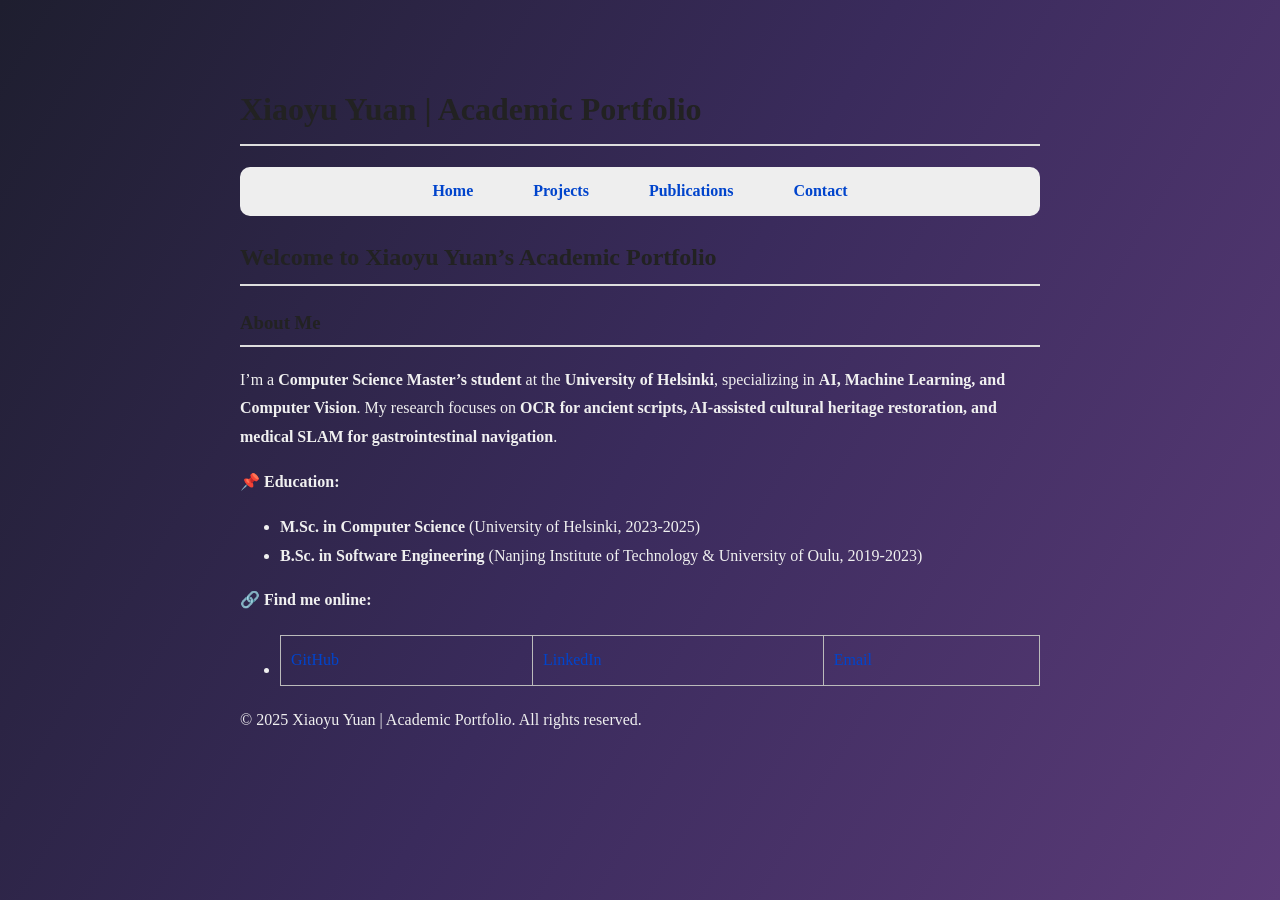
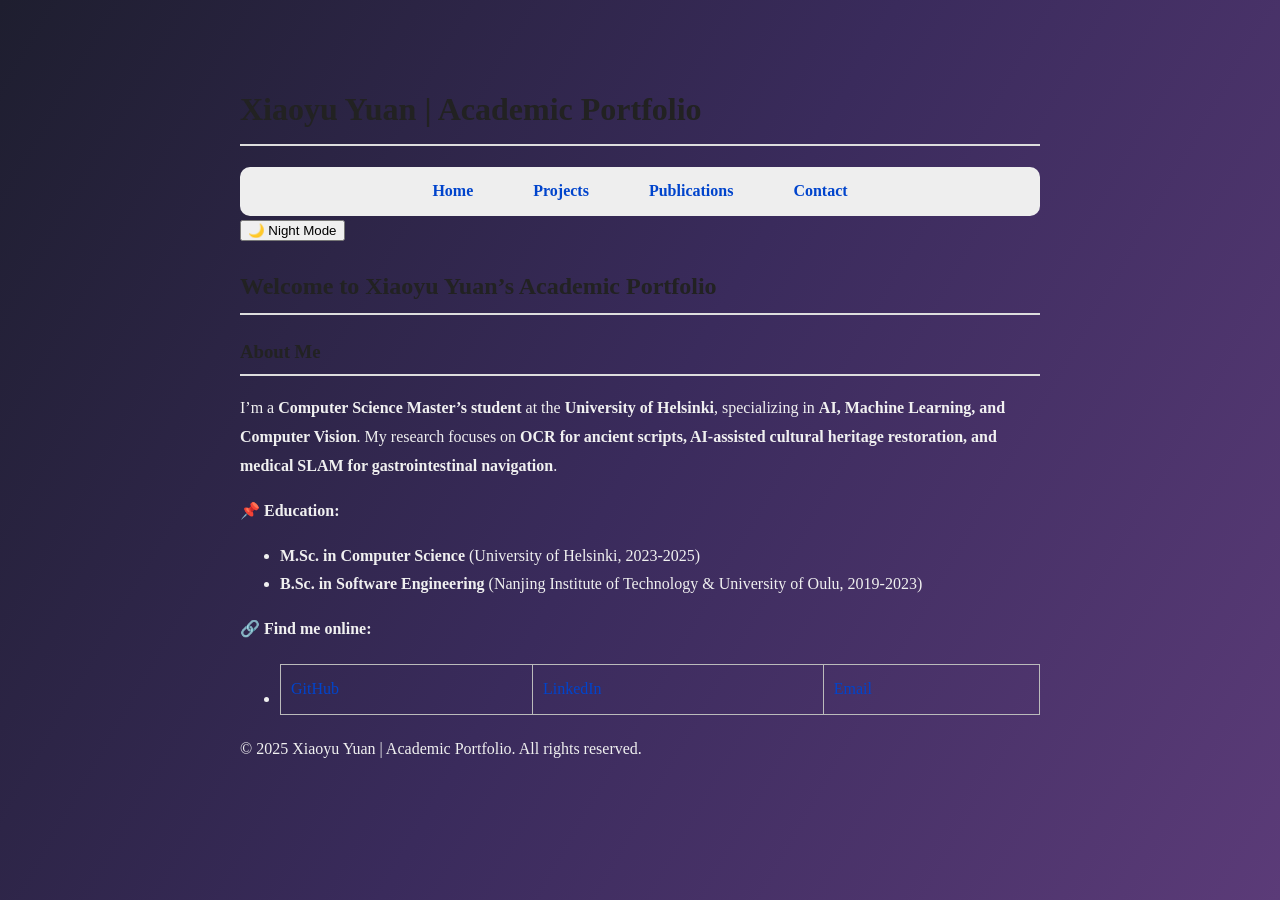
Before and after one commit to XiaoyuYuan19/portfolio, a Jekyll site: the page built from index.md, in a window 1280 px wide. Built offline with Jekyll 4.4.1, drawn with Linux system fonts in a browser that asks for light colours.

Commit message:
Update default.html
✅ 添加“白天/夜晚”切换按钮

```diff
--- a/_layouts/default.html
+++ b/_layouts/default.html
@@ -27,6 +27,7 @@
         </nav>
     </header>
 
+    <button id="dark-mode-toggle">🌙 Night Mode</button>
 
     <main>
         {{ content }}
```
